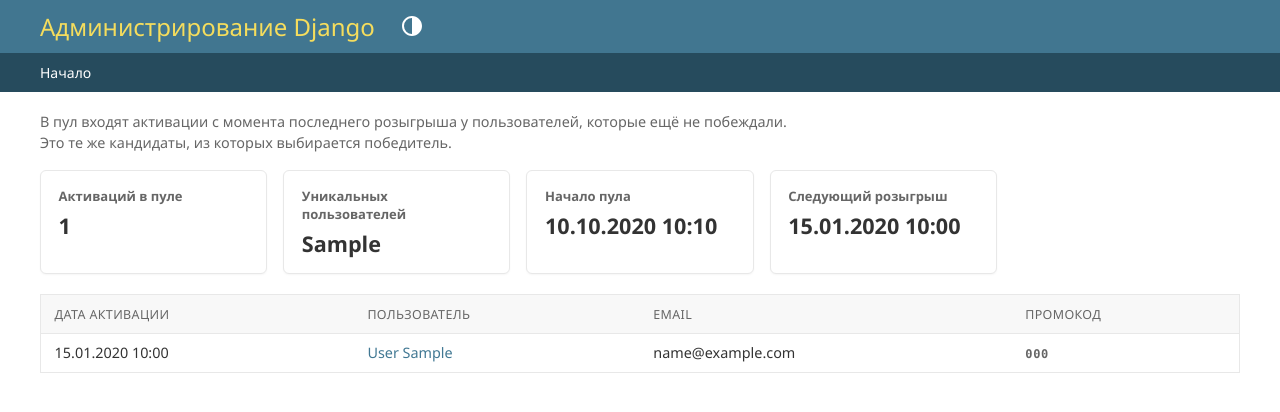
After one commit to RedGradient/HappyIceCream, a Django app: template src/templates/admin/draw_pool.html in a window 1280 px wide. The commit adds this page. Shown: the top 412 px of the page. Run offline with Django 5.2, Linux system fonts and the light colour scheme; the template is opened without the code that fills it: most values are stand-ins (such as "Sample title", 1, 10 or a date in 2020); parts of the project's set-up code (start-up, migrations or seed data) failed here and were passed over.

Commit message:
feature(admin): display current draw pool in admin

```diff
--- /dev/null
+++ b/src/templates/admin/draw_pool.html
@@ -0,0 +1,177 @@
+{% extends "admin/base_site.html" %}
+{% load i18n %}
+
+{% block content %}
+<style>
+    .draw-pool-meta {
+        display: grid;
+        grid-template-columns: repeat(auto-fill, minmax(14rem, 1fr));
+        gap: 1rem;
+        margin: 0 0 1.25rem;
+    }
+
+    .draw-pool-card {
+        margin: 0;
+        padding: 1rem 1.1rem;
+        background: var(--body-bg, #fff);
+        border: 1px solid var(--hairline-color, #e8e8e8);
+        border-radius: 6px;
+        box-shadow: 0 1px 2px rgba(0, 0, 0, 0.04);
+    }
+
+    .draw-pool-card__label {
+        margin: 0 0 0.45rem;
+        color: var(--body-quiet-color, #666);
+        font-size: 0.8125rem;
+        font-weight: 600;
+    }
+
+    .draw-pool-card__value {
+        margin: 0;
+        font-size: 1.35rem;
+        font-weight: 700;
+        line-height: 1.25;
+        color: var(--body-fg, #333);
+    }
+
+    .draw-pool-hint {
+        margin: 0 0 1rem;
+        color: var(--body-quiet-color, #666);
+        font-size: 0.9rem;
+        line-height: 1.45;
+        max-width: 48rem;
+    }
+
+    .draw-pool-table {
+        width: 100%;
+        border-collapse: collapse;
+        background: var(--body-bg, #fff);
+        border: 1px solid var(--hairline-color, #e8e8e8);
+    }
+
+    .draw-pool-table th,
+    .draw-pool-table td {
+        padding: 0.65rem 0.85rem;
+        text-align: left;
+        border-top: 1px solid var(--hairline-color, #e8e8e8);
+        font-size: 0.9rem;
+    }
+
+    .draw-pool-table th {
+        border-top: 0;
+        background: var(--darkened-bg, #f8f8f8);
+        color: var(--body-quiet-color, #666);
+        font-size: 0.78rem;
+        text-transform: uppercase;
+        letter-spacing: 0.03em;
+    }
+
+    .draw-pool-table code {
+        font-weight: 700;
+        letter-spacing: 0.06em;
+    }
+
+    .draw-pool-empty {
+        margin: 0;
+        padding: 1rem;
+        color: var(--body-quiet-color, #666);
+        border: 1px solid var(--hairline-color, #e8e8e8);
+        background: var(--body-bg, #fff);
+    }
+
+    .draw-pool-pagination {
+        display: flex;
+        flex-wrap: wrap;
+        align-items: center;
+        gap: 0.75rem;
+        margin: 1rem 0 0;
+        font-size: 0.9rem;
+    }
+
+    .draw-pool-pagination a {
+        font-weight: 600;
+    }
+</style>
+
+<p class="draw-pool-hint">
+    В пул входят активации с момента последнего розыгрыша
+    у пользователей, которые ещё не побеждали.
+    Это те же кандидаты, из которых выбирается победитель.
+</p>
+
+<div class="draw-pool-meta">
+    <div class="draw-pool-card">
+        <p class="draw-pool-card__label">Активаций в пуле</p>
+        <p class="draw-pool-card__value">{{ pool.count }}</p>
+    </div>
+    <div class="draw-pool-card">
+        <p class="draw-pool-card__label">Уникальных пользователей</p>
+        <p class="draw-pool-card__value">{{ pool.unique_users }}</p>
+    </div>
+    <div class="draw-pool-card">
+        <p class="draw-pool-card__label">Начало пула</p>
+        <p class="draw-pool-card__value">
+            {% if activated_from %}
+                {{ activated_from|date:"d.m.Y H:i" }}
+            {% else %}
+                —
+            {% endif %}
+        </p>
+    </div>
+    <div class="draw-pool-card">
+        <p class="draw-pool-card__label">Следующий розыгрыш</p>
+        <p class="draw-pool-card__value">{{ pool.next_draw_at|date:"d.m.Y H:i" }}</p>
+    </div>
+</div>
+
+{% if page_obj.object_list %}
+    <table class="draw-pool-table">
+        <thead>
+            <tr>
+                <th scope="col">Дата активации</th>
+                <th scope="col">Пользователь</th>
+                <th scope="col">Email</th>
+                <th scope="col">Промокод</th>
+            </tr>
+        </thead>
+        <tbody>
+            {% for row in page_obj %}
+                <tr>
+                    <td>{{ row.created_at|date:"d.m.Y H:i" }}</td>
+                    <td>
+                        <a href="{% url 'admin:user_auth_user_change' row.user_id %}">
+                            {% if row.user.last_name or row.user.first_name %}
+                                {{ row.user.last_name }} {{ row.user.first_name }}
+                            {% else %}
+                                {{ row.user.username }}
+                            {% endif %}
+                        </a>
+                    </td>
+                    <td>{{ row.user.email }}</td>
+                    <td>
+                        <a href="{% url 'admin:promocode_promocode_change' row.promocode_id %}">
+                            <code>{{ row.promocode.code }}</code>
+                        </a>
+                    </td>
+                </tr>
+            {% endfor %}
+        </tbody>
+    </table>
+
+    {% if page_obj.paginator.num_pages > 1 %}
+        <div class="draw-pool-pagination">
+            <span>
+                Страница {{ page_obj.number }} из {{ page_obj.paginator.num_pages }}
+            </span>
+            {% if page_obj.has_previous %}
+                <a href="?page={{ page_obj.previous_page_number }}">← Назад</a>
+            {% endif %}
+            {% if page_obj.has_next %}
+                <a href="?page={{ page_obj.next_page_number }}">Вперёд →</a>
+            {% endif %}
+        </div>
+    {% endif %}
+{% else %}
+    <p class="draw-pool-empty">Пул пуст — подходящих активаций пока нет.</p>
+{% endif %}
+{% endblock %}
```
Also changed, not shown: src/promocode/admin.py (+35 -1 lines), src/promocode/services.py (+43 -5 lines), src/promocode/tests.py (+49 -0 lines), src/templates/admin/index.html (+13 -0 lines).
